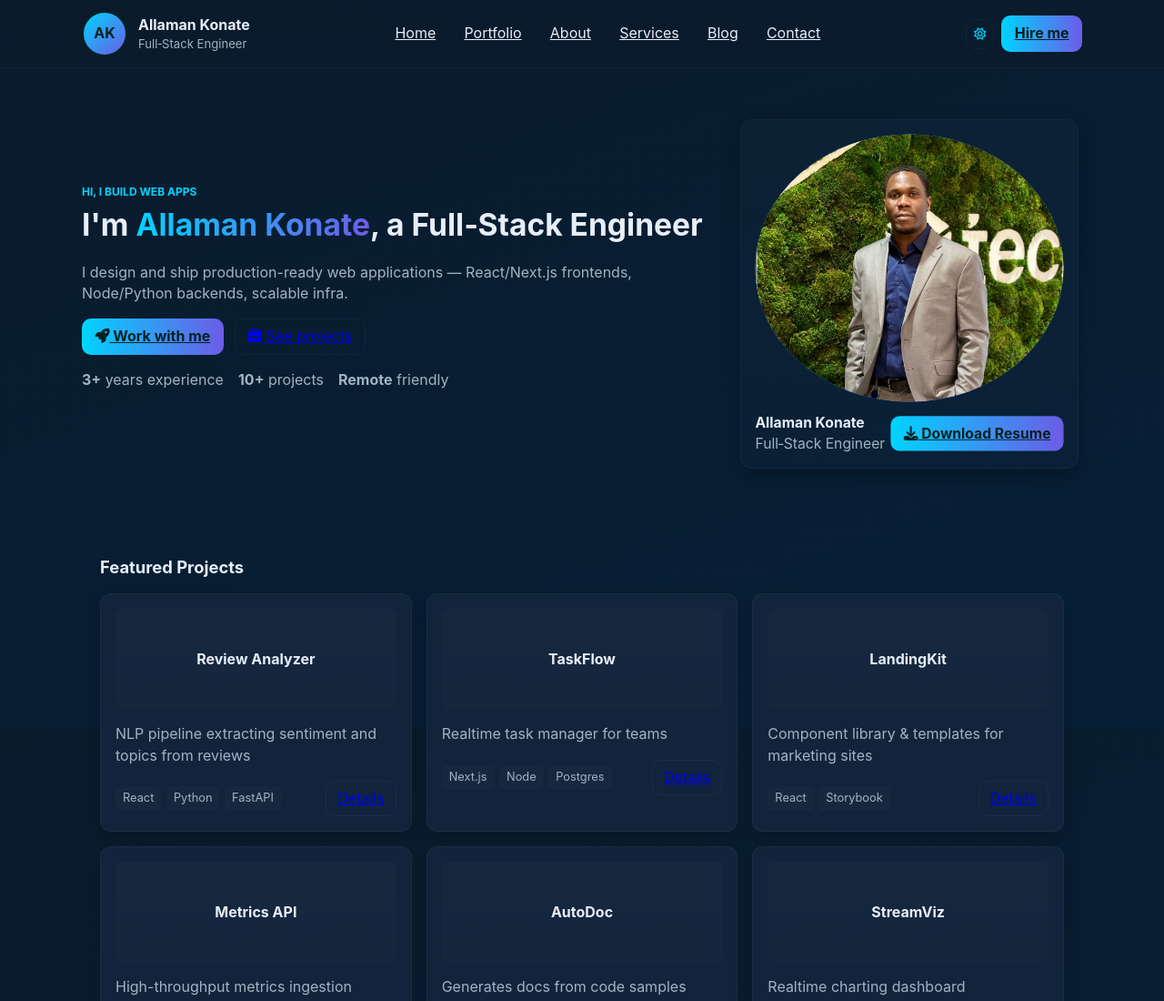
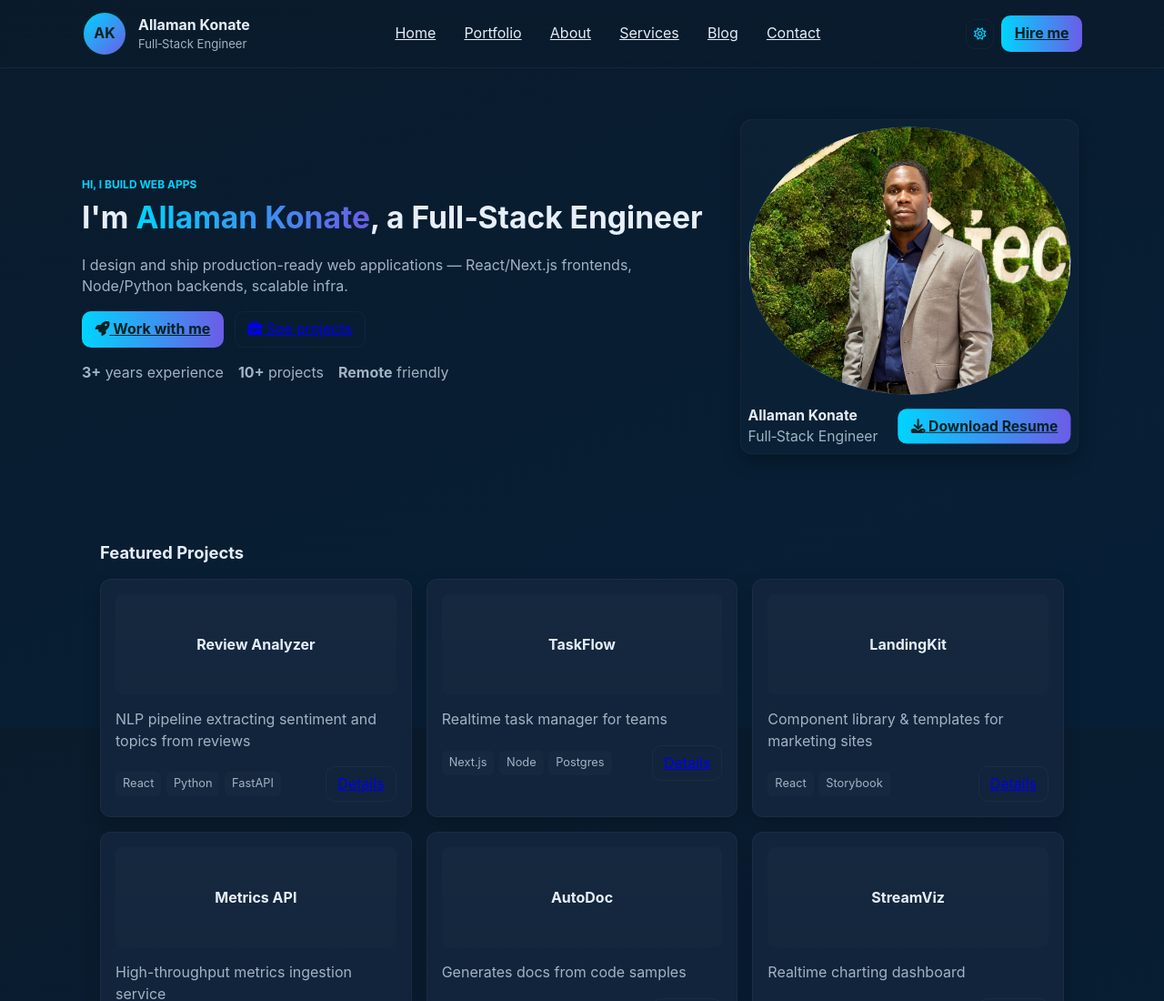
Before and after one commit to konateallaman/Allamankonate.github.io, a plain HTML site: page index.html in a window 1280 px wide. Shown: the top 1100 px of the page at 91% size. Drawn offline with nearby package versions, Linux system fonts and the light colour scheme.

Commit message:
Update Styles-v2.css

```diff
--- a/css/Styles-v2.css
+++ b/css/Styles-v2.css
@@ -122,7 +122,7 @@ body {
 
 .hero-card {
     background: linear-gradient(180deg, rgba(255,255,255,0.02), rgba(255,255,255,0.01));
-    padding: 1rem;
+    padding: .5rem;
     border-radius: 14px;
     border: 1px solid var(--card);
     display: block !important;
@@ -140,6 +140,9 @@ body {
     background: linear-gradient(135deg, var(--accent), var(--accent-2));
     display: grid;
     place-items: center;
+}
+.photo-wrap:hover{
+    border-radius: 10px;
 }
 .profile-photo { width: 100%; height: 100%; object-fit: cover; display: block; }
 .card-meta { display: flex; justify-content: space-between; align-items: center; margin-top: .75rem; }
```
